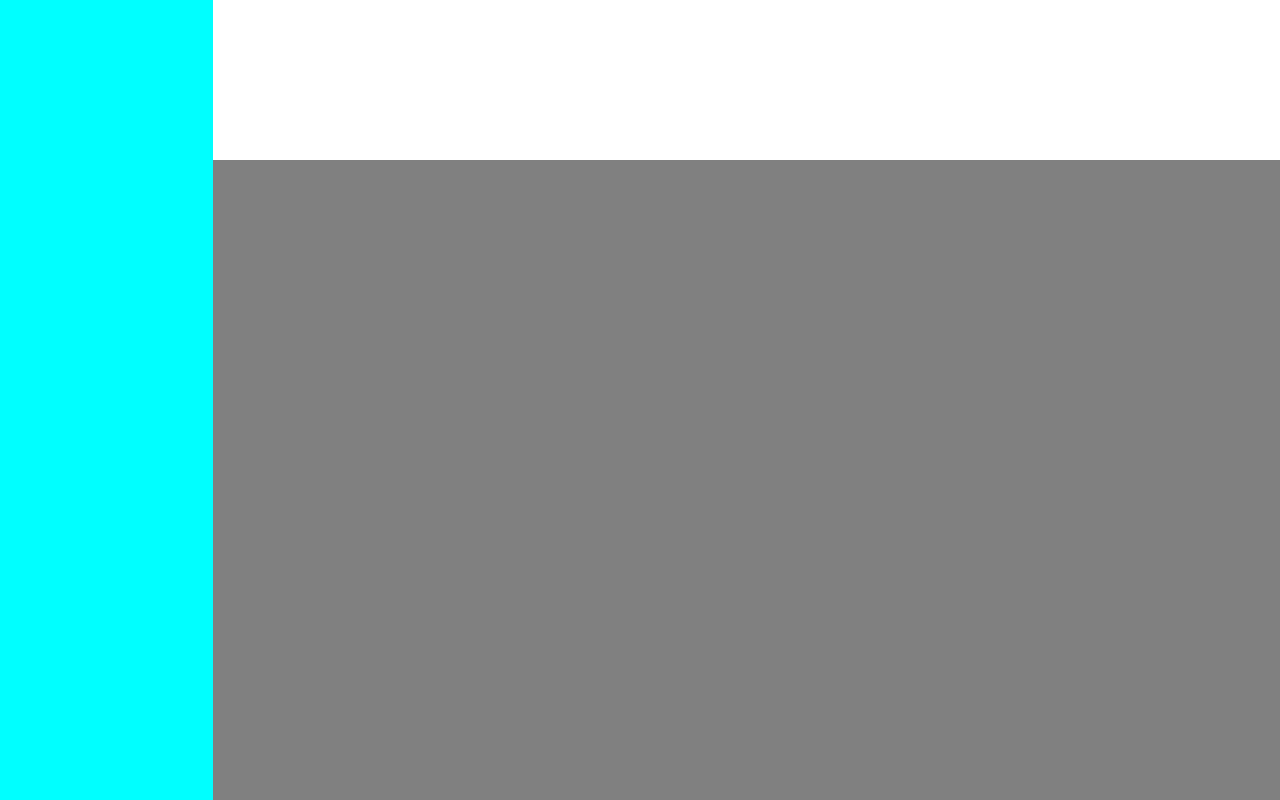
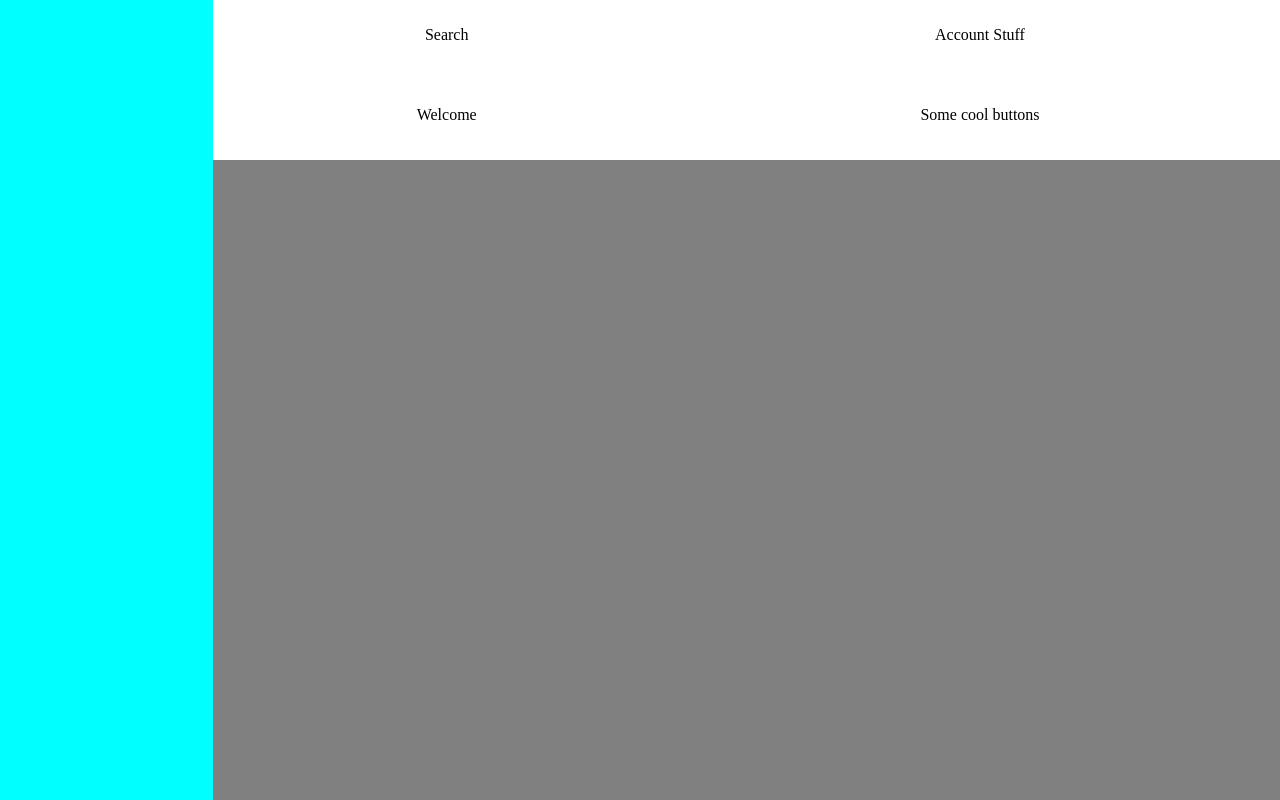
Before and after one commit to NoahH273/admin-dashboard, a plain HTML site: page index.html in a window 1280 px wide. Drawn offline with Linux system fonts and the light colour scheme.

Commit message:
Create Basic Header Layout

```diff
--- a/index.html
+++ b/index.html
@@ -11,7 +11,18 @@
 <body>
     <div id="container">
         <header class="header">
-
+            <div class="search">
+                Search
+            </div>
+            <div class="account">
+                Account Stuff
+            </div>
+            <div class="welcome">
+                Welcome
+            </div>
+            <div class="buttons">
+                Some cool buttons
+            </div>
         </header>
         <nav class="sidebar">
 
--- a/styles.css
+++ b/styles.css
@@ -15,6 +15,9 @@
 .header {
     grid-area: header;
     background-color: white;
+    display: grid;
+    grid-template: 4fr 5fr / 1fr 600px;
+    place-items: center;
 }
 
 .sidebar {
```
